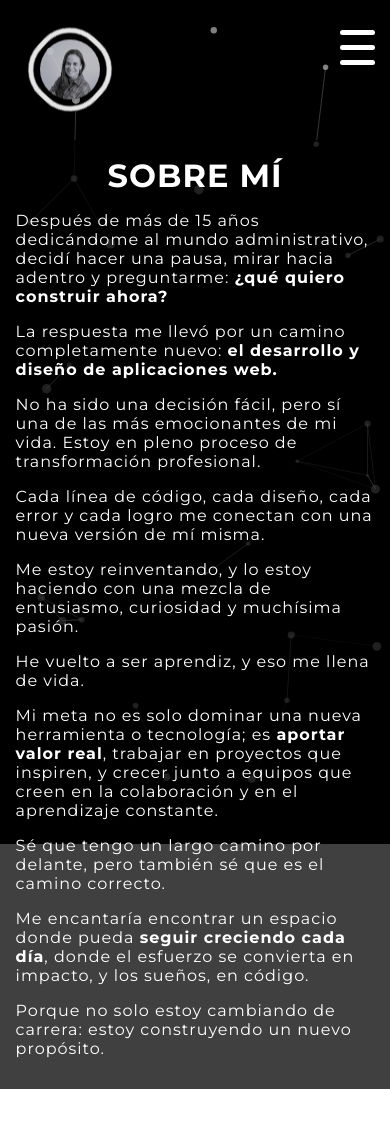
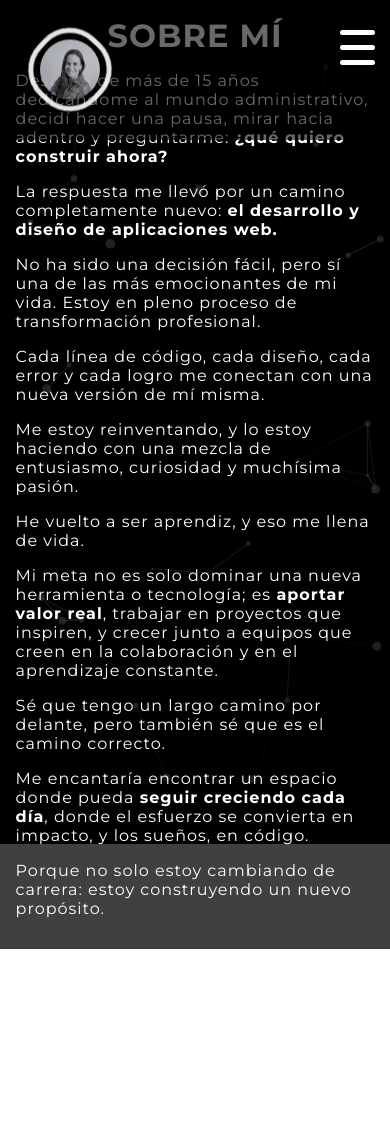
Before and after one commit to Natfer84/portfolio, a React (Create React App) app in the folder front/: page /AboutMe in a window 390 px wide. Shown: the top 1128 px of the page. After the commit the page ends 1027 px from the top, so only its background shows below. Built offline with nearby package versions, Linux system fonts and the light colour scheme.

Commit message:
realizado modificacion en el header para que sea fixed y opaco en todas las páginas y en responsive

```diff
--- a/front/src/App.js
+++ b/front/src/App.js
@@ -15,14 +15,17 @@ function App() {
     <div className="App">
 
       <Router>
+
       <ParticlesBackground />
-      <Header />
+       <Header />
+       <div className="Page_content">
        <Routes>
        <Route path="/" element={<Natalia />}></Route>
        <Route path="/AboutMe" element={<AboutMe />}></Route>
        <Route path="/Portfolio" element={<Portfolio />}></Route>
        <Route path="/Curriculum" element={<Curriculum />}></Route>
        </Routes>
+      </div>
 
 
 
--- a/front/src/components/Header.js
+++ b/front/src/components/Header.js
@@ -5,11 +5,15 @@ import "../styles/Header.css";
 
 export default function Header() {
   return (
-    <div className="Box__Header">
-
-      <AboutPerson />
-      <Nav />
-
-    </div>
+    <main className="Container_main_header">
+      <div className="Box__Header">
+        <section>
+          <AboutPerson />
+        </section>
+        <section>
+          <Nav />
+        </section>
+      </div>
+    </main>
   );
 }
--- a/front/src/styles/AboutMe.css
+++ b/front/src/styles/AboutMe.css
@@ -25,28 +25,8 @@
 h1 {
   margin: 0px;
   text-align: center;
-}
-.Container_Shortcut {
-  text-align: center;
-  margin-top: 5%;
-  margin-bottom: 7%;
-}
-.Container_Shortcut a {
-  border-radius: 5%;
-  border: 1px, solid, white;
-  color: white;
-  position: relative;
-  text-decoration: none;
-  font-weight: bold;
-  padding: 10px;
-}
-.Container_Shortcut a:hover {
-  background-color: rgb(216, 214, 214);
-  color: black;
-}
-.Container_Shortcut_Span{
-  margin: 1%;
-  border: 1px, solid, white;
+}  .Page-content {
+  margin-bottom: 300px; /* ajusta según la altura real de tu header */
 }
 
 /*********** responsive ************/
--- a/front/src/styles/AboutPerson.css
+++ b/front/src/styles/AboutPerson.css
@@ -3,6 +3,7 @@
   display: flex;
   flex-wrap: wrap;
   margin: 40px;
+
 }
 .Box_Personal {
   width: 150px;
--- a/front/src/styles/App.css
+++ b/front/src/styles/App.css
@@ -12,3 +12,7 @@ body {
     width: 100%;
     height: 100%;
   }
+
+  .Page-content {
+  margin-bottom: 300px; /* ajusta según la altura real de tu header */
+}
--- a/front/src/styles/Header.css
+++ b/front/src/styles/Header.css
@@ -1,10 +1,18 @@
+.Container_main_header{
+
+}
 .Box__Header {
   padding: 20px;
   display: flex;
   flex-direction: row;
   align-items: center;
   justify-content: space-between;
-  position: relative;
+  width: 100%;
+  position: fixed;
+  top:0px;
+z-index: 100;
+background-color: rgba(0, 0, 0, 0.588);
+
 }
 
 @media screen and (max-width: 480px) {
@@ -44,7 +52,7 @@
     padding: 20px;
     display: flex;
     flex-direction: row;
-    position: relative;
+
   }
 }
 @media screen and (min-width: 1282px) and (max-width: 1920px) {
@@ -53,7 +61,7 @@
     padding: 20px;
     display: flex;
     flex-direction: row;
-    position: relative;
+
 
   }
 }
--- a/front/src/styles/Natalia.css
+++ b/front/src/styles/Natalia.css
@@ -82,6 +82,9 @@
   border-radius: 50%;
   text-align: center;
   border: 1px solid white;
+}
+  .Page-content {
+  margin-bottom: 300px; /* ajusta según la altura real de tu header */
 }
 
 /*********** responsive ************/
--- a/front/src/styles/Portfolio.css
+++ b/front/src/styles/Portfolio.css
@@ -39,6 +39,8 @@
   text-align: center;
   margin-top: 5%;
   margin-bottom: 7%;
+
+  width: 100%;
 }
 .Container_Shortcut a {
   border-radius: 5%;
@@ -53,9 +55,12 @@
   background-color: rgb(216, 214, 214);
   color: black;
 }
-.Container_Shortcut_Span{
+.Container_Shortcut_Span {
   margin: 1%;
   border: 1px, solid, white;
+}
+  .Page-content {
+  margin-bottom: 300px; /* ajusta según la altura real de tu header */
 }
 
 /*
```
